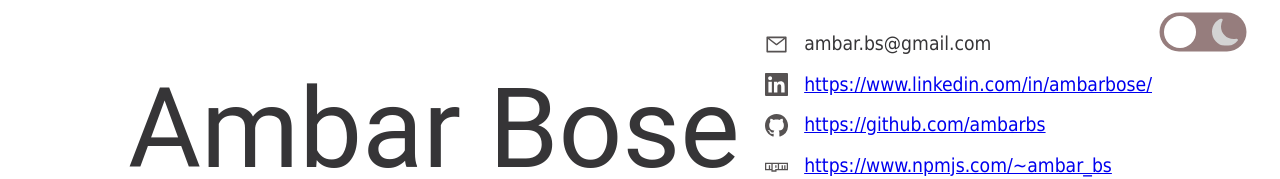
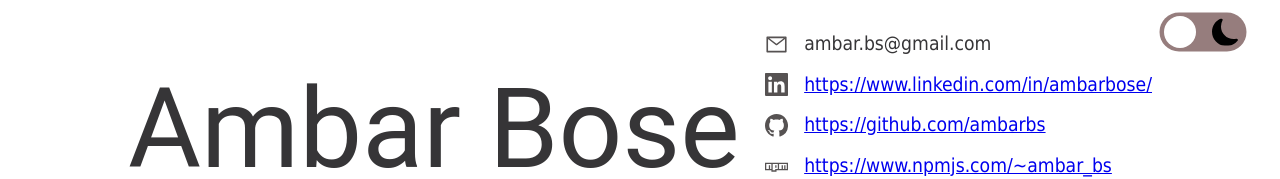
Before and after one commit to ambarbs/my-resume, a React (Create React App) app: page / in a window 1280 px wide. Shown: the top 179 px of the page. Built offline with nearby package versions, Linux system fonts and the light colour scheme.

Commit message:
changed moon icon's color to black

```diff
--- a/src/components/toggleButton/ToggleButton.js
+++ b/src/components/toggleButton/ToggleButton.js
@@ -12,7 +12,7 @@ const ToggleButton = ({handleOnCheck}) => {
         <StyledCheckbox type="checkbox" className="checkbox" id="checkbox" onChange={handleCheck}/>
         <StyledLabel htmlFor="checkbox">
             <FiSun size='1.15em' color="yellow"/>
-            <BsMoonFill size='1.15em' color="lightgrey"/>
+            <BsMoonFill size='1.15em' color="black"/>
         </StyledLabel>
         <Circle/>
     </ToggleButtonWrapper>
```
